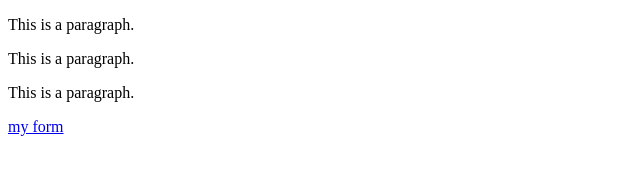
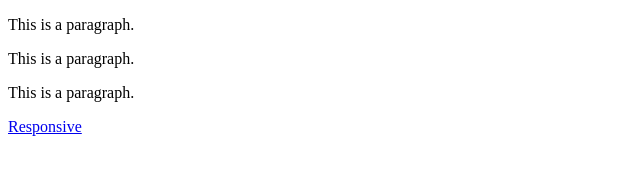
Before and after one commit to Elibb99/day6, a plain HTML site: page index.html in a window 1280 px wide. Shown: the full height of the page, 0-640 px from the left. Drawn offline with Linux system fonts and the light colour scheme.

Commit message:
Update index.html

```diff
--- a/index.html
+++ b/index.html
@@ -6,7 +6,7 @@
 <p>This is a paragraph.</p>
 <p>This is a paragraph.</p>
 
-<p><a href="https://elibb99.github.io/day8good/">my form</a></p>
+<p><a href="https://elibb99.github.io/day8good/">Responsive</a></p>
 
 </body>
 </html>
```
